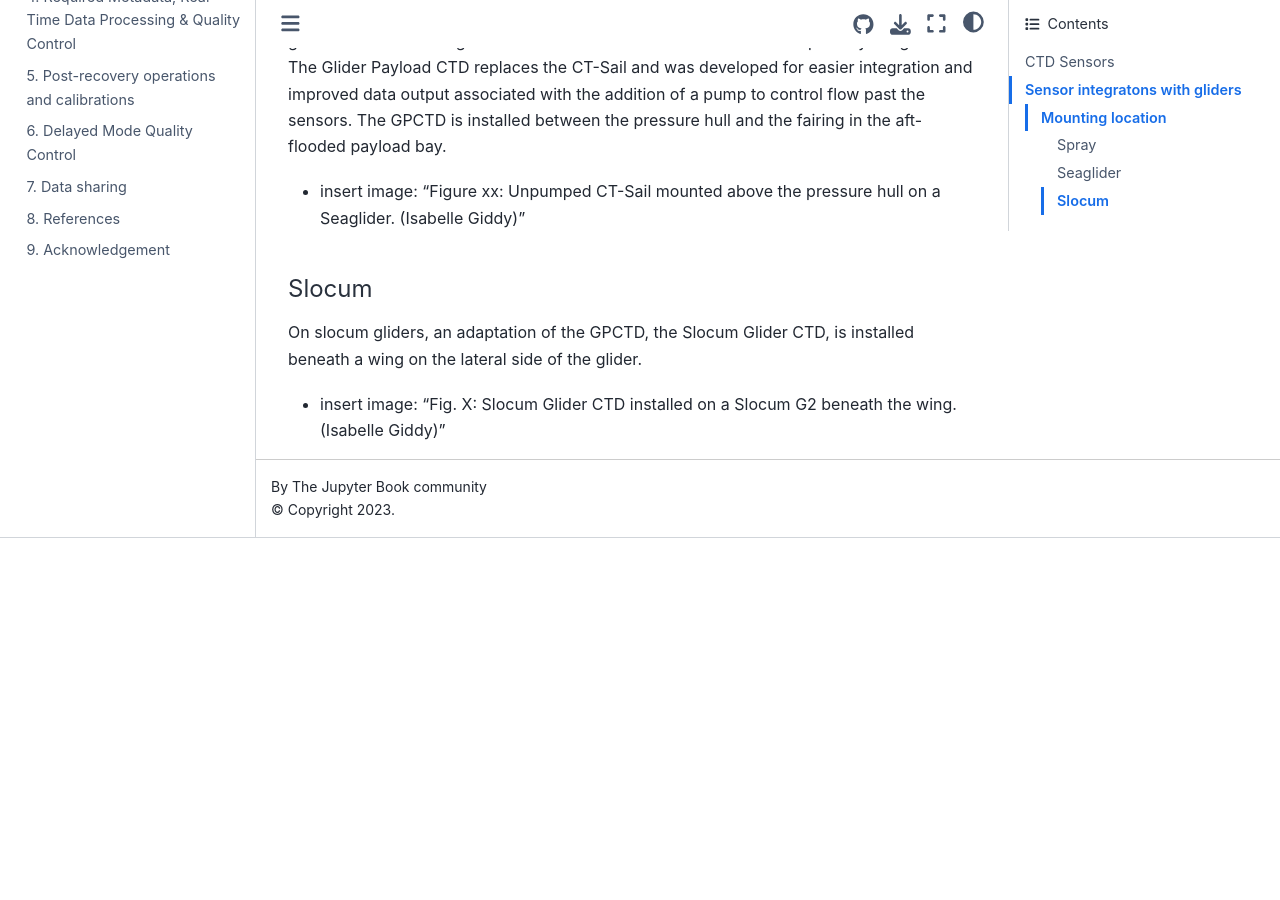
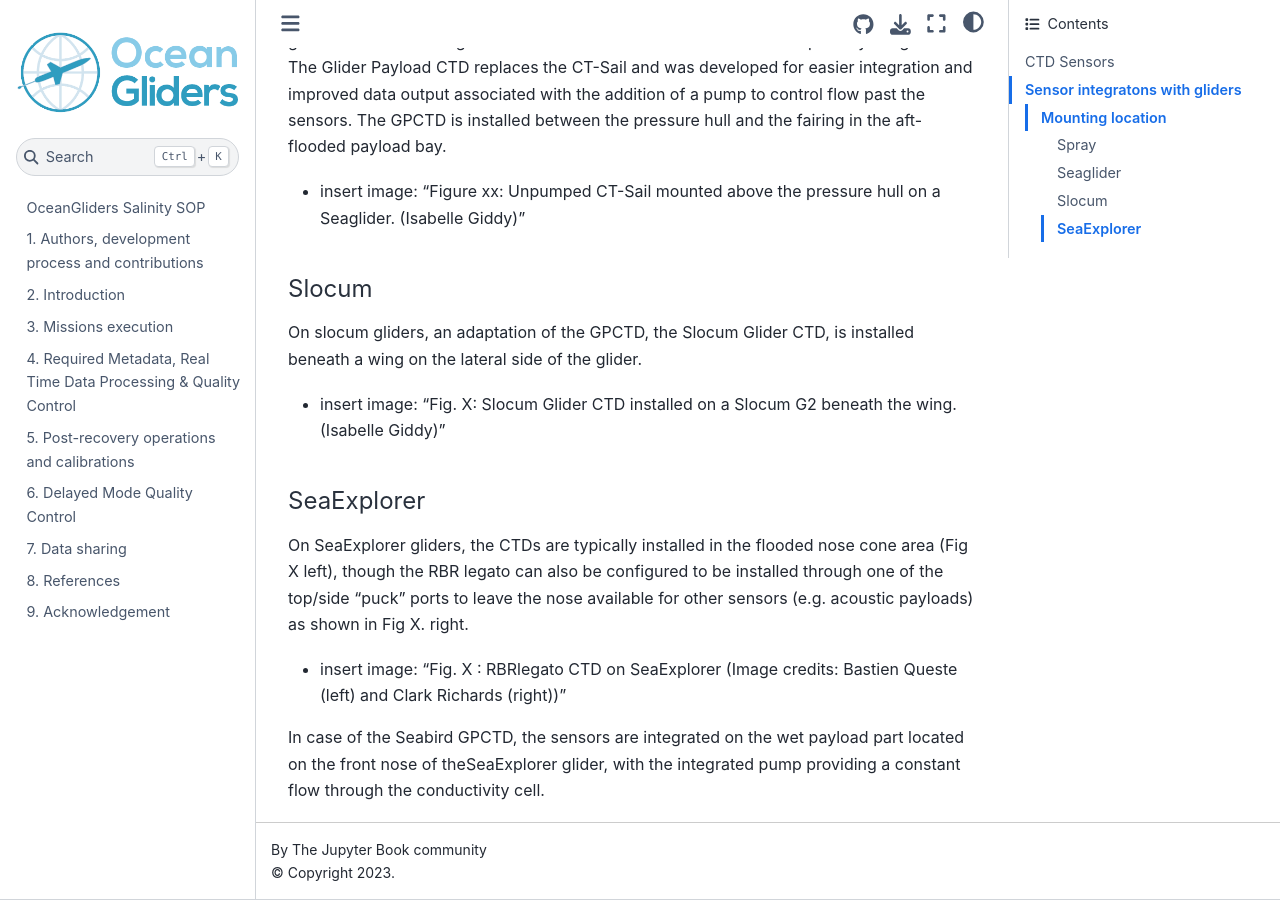
Before and after one commit to OceanGlidersCommunity/Salinity_SOP, a Jupyter Book: the page built from sections/salinity_sensors_integration.md, in a window 1280 px wide and 900 px high, scrolled down 2610 px. Built offline with Jupyter Book 1.0.4 settings and Sphinx 7.4.7 and the Sphinx Book theme 1.1.4, drawn with Linux system fonts in a browser that asks for light colours; pages that are not in the unit, such as notebooks, are missing from menus; before the commit the page ends 3148 px from its top, so only the background shows below that.

Commit message:
Update salinity_sensors_integration.md

```diff
--- a/sections/salinity_sensors_integration.md
+++ b/sections/salinity_sensors_integration.md
@@ -65,3 +65,10 @@ The GPCTD is installed between the pressure hull and the fairing in the aft-floo
 On slocum gliders, an adaptation of the GPCTD, the Slocum Glider CTD, is installed beneath a wing on the lateral side of the glider.
 
 - insert image: "Fig. X: Slocum Glider CTD installed on a Slocum G2 beneath the wing.  (Isabelle Giddy)"
+
+#### SeaExplorer
+On SeaExplorer gliders, the CTDs are typically installed in the flooded nose cone area (Fig X left), though the RBR legato can also be configured to be installed through one of the top/side “puck” ports to leave the nose available for other sensors (e.g. acoustic payloads) as shown in Fig X. right.
+
+- insert image: "Fig. X : RBRlegato CTD on SeaExplorer (Image credits: Bastien Queste (left) and Clark Richards (right))"
+
+In case of the Seabird GPCTD, the sensors are integrated on the wet payload part located on the front nose of theSeaExplorer glider, with the integrated pump providing a constant flow through the conductivity cell.
```
